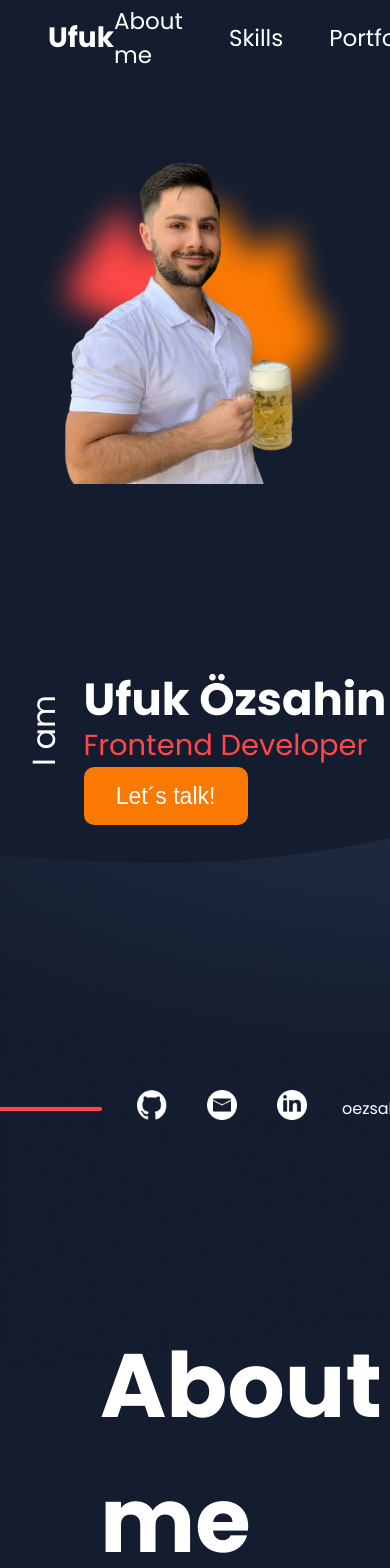
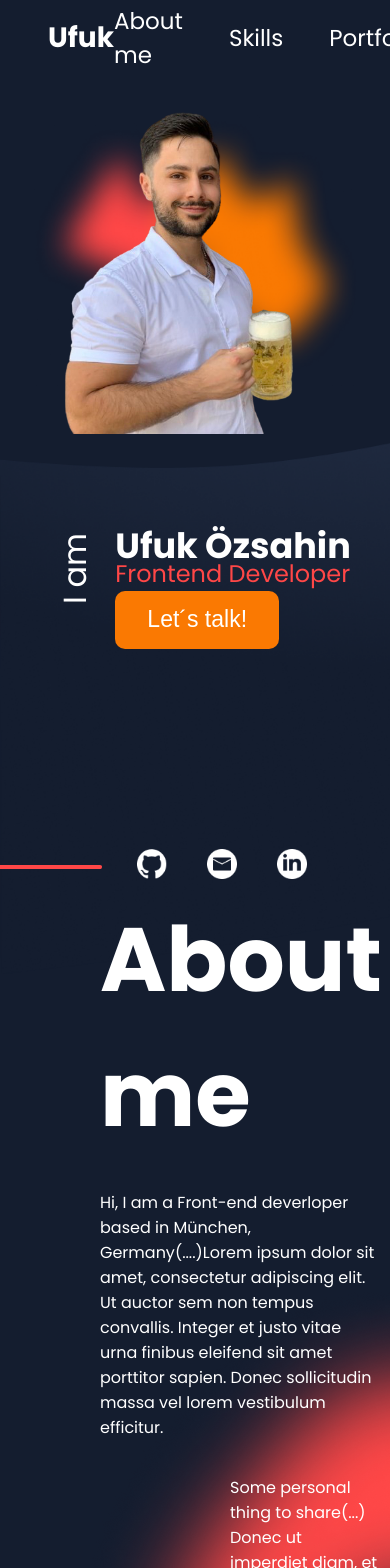
Before and after one commit to Ufuk95/Portfolio, an Angular app: page / in a window 390 px wide. Shown: the top 1568 px of the page. Built offline with nearby package versions, Linux system fonts and the light colour scheme.

Commit message:
some responive work

```diff
--- a/src/app/about-me/about-me.component.scss
+++ b/src/app/about-me/about-me.component.scss
@@ -61,3 +61,20 @@
     border: 4px solid rgba(250, 121, 2, 1);
     border-radius: 50%;
 }
+
+@media (min-width: 320px) and (max-width: 431px) {
+    .aboutMe {
+        bottom: 600px;
+    }
+
+    .aboutMeInfo[_ngcontent-ng-c1972628863] > h1[_ngcontent-ng-c1972628863] {
+        font-size: 44px;
+    }
+    .circleSelfie[_ngcontent-ng-c1972628863] {
+        display: none;
+    }
+    .aboutMeInfo[_ngcontent-ng-c1972628863] {
+        padding-left: 10px;
+        padding-right: 10px;
+    }
+}
--- a/src/app/landing-page/landing-page.component.html
+++ b/src/app/landing-page/landing-page.component.html
@@ -4,8 +4,9 @@
 
 
         <div class="leftSide">
-            <img class="backgroundImage" src="/img/group2.png" alt="background color">
+            <img src="/img/group2.png" alt="background color">
             <img class="selfie" src="/img/selfie.png" alt="">
+            <div class="backgroundImage"></div>
         </div>
 
 
@@ -22,7 +23,6 @@
     </div>
 
     <div class="dataImage">
-        <div class="backgroundImage"></div>
         <div class="socialMedia">
             <div class="socialMediaLogo">
                 <img src="/img/redLine.png" alt="redline">
--- a/src/app/landing-page/landing-page.component.scss
+++ b/src/app/landing-page/landing-page.component.scss
@@ -87,7 +87,17 @@
     }
 }
 
-
+.backgroundImage {
+    position: absolute;
+    top: 90px;
+    left: 0;
+    width: 100vw;
+    height: 100vh;
+    background-image: url(/img/Vector.png);
+    background-size: cover;
+    background-repeat: no-repeat;
+    z-index: -1;
+}
 
 .dataImage {
     position: relative;
@@ -98,17 +108,7 @@
     width: 100% !important;
 
 
-    .backgroundImage {
-        position: absolute;
-        top: 0;
-        left: 0;
-        width: 100%;
-        height: 100%;
-        background-image: url('/img/Vector.png');
-        background-size: cover;
-        background-repeat: no-repeat;
-        z-index: -1;
-    }
+
 
     .socialMedia {
         @include dFlex($jc: space-between, $ai: center);
@@ -156,12 +156,21 @@
 @media (max-width: 1100px) {
     .landingPage {
         flex-direction: column;
-        padding-top: 150px;
+        padding-top: 100px;
+        height: 65vh;
 
         .rightSide {
             width: auto;
             max-width: 100%;
             padding-right: 0;
+        }
+
+        .leftSide {
+            img {
+                max-width: 481.09px;
+                max-height: 476.3;
+                z-index: -1;
+            }
         }
 
     }
@@ -192,4 +201,53 @@
         }
     }
 
+    .backgroundImage {
+        left: auto;
+    }
 }
+
+
+@media (min-width: 320px) and (max-width: 431px) {
+    .backgroundImage {
+        top: 30px;
+    }
+
+    .nameJob {
+        .name {
+            font-size: 35px;
+        }
+
+        .job {
+            font-size: 24px;
+        }
+    }
+
+    .landingPage {
+
+        .rightSide {
+            padding-right: 4px;
+        }
+
+    }
+
+    .dataImage[_ngcontent-ng-c870755768] .socialMedia[_ngcontent-ng-c870755768] {
+        top: 350px;
+    }
+
+    .socialMediaLogo {
+
+        img {
+            max-width: 100%;
+        }
+
+        span {
+            display: none;
+        }
+    }
+
+    .scrollDown {
+        img {
+            display: none;
+        }
+    }
+}
--- a/src/app/my-skills/my-skills.component.html
+++ b/src/app/my-skills/my-skills.component.html
@@ -5,6 +5,8 @@
             <img [src]="image.src" alt="web skill logos">
             <span>{{ image.name }}</span>
         </div>
+
+        <a class="d-none" href="#contact"><button class="responsiveButton">Get in touch</button></a>
     </div>
 
     <div class="skillText">
@@ -19,4 +21,6 @@
         </span>
         <a href="#contact"><button>Get in touch</button></a>
     </div>
+
+
 </div>
--- a/src/app/my-skills/my-skills.component.scss
+++ b/src/app/my-skills/my-skills.component.scss
@@ -15,7 +15,7 @@
     box-sizing: border-box;
     width: 100%;
 
-    >img {
+    > img {
         position: absolute;
         left: 0;
         z-index: -1;
@@ -28,7 +28,7 @@
         flex-direction: column;
         margin: 10px;
 
-        >span {
+        > span {
             display: flex;
             align-items: center;
             justify-content: center;
@@ -39,6 +39,7 @@
 
         img {
             transition: transform 0.2s ease-in-out;
+
             &:hover {
                 transform: translateY(-8px);
             }
@@ -52,7 +53,7 @@
     position: relative;
     bottom: 100px;
 
-    >div {
+    > div {
         @include dFlex($jc: end, $ai: center, $g: 30px);
         width: 100%;
 
@@ -64,7 +65,7 @@
         }
     }
 
-    >span {
+    > span {
         font-weight: 400;
         font-size: 16px;
     }
@@ -87,6 +88,59 @@
             cursor: pointer;
         }
     }
+}
 
+.d-none {
+    display: none;
+}
 
+.responsiveButton {
+    background-color: rgba(250, 121, 2, 1);
+    width: 164px;
+    height: 58px;
+    border: none;
+    border-radius: 10px;
+    font-weight: 400;
+    font-size: 23px;
+    color: white;
+    transition: background-color 200ms ease-in-out, transform 200ms ease-in-out;
+    margin-top: 30px;
+
+    &:hover {
+        background-color: rgba(255, 71, 71, 1);
+        transform: scale(1.1) translateY(3px);
+        cursor: pointer;
+    }
 }
+
+@media (min-width: 320px) and (max-width: 431px) {
+    .mySkills {
+        bottom: 420px;
+        flex-direction: column-reverse;
+    }
+
+    .skillText > div h1 {
+        font-size: 44px;
+    }
+
+    .skillText > span {
+        padding-left: 8px;
+        box-sizing: border-box;
+    }
+    .skillText button {
+        display: none;
+    }
+
+    .skillLogos {
+        justify-content: center;
+        gap: 20px;
+        padding-right: 10px;
+        padding-left: 10px;
+    }
+
+    .d-none {
+        display: block;
+        position: absolute;
+        bottom: -80px;
+    }
+}
```
